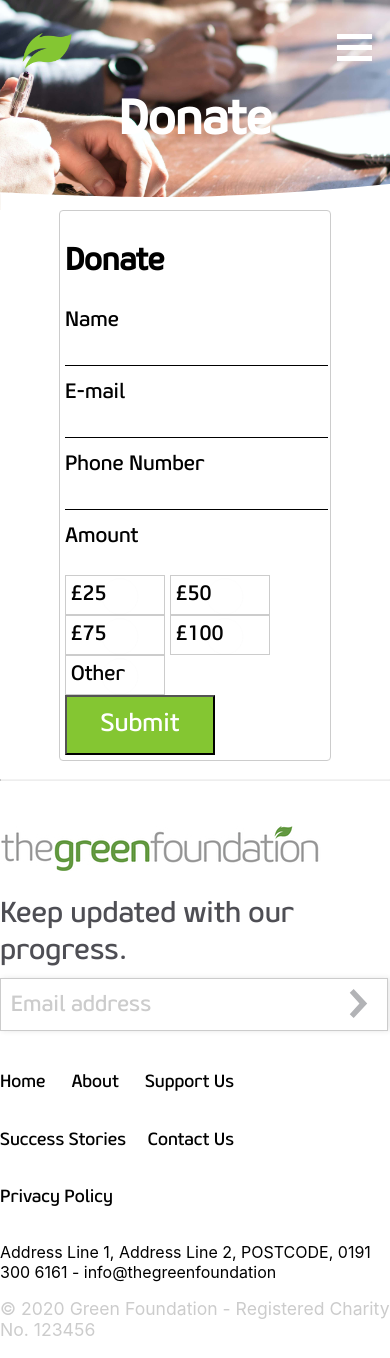
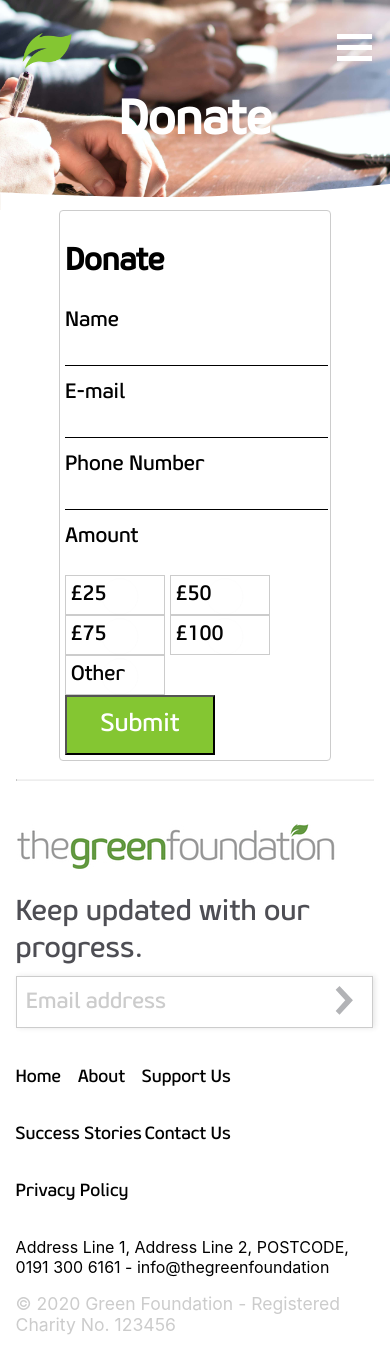
Before and after one commit to yahm23/FrontEndCharitySite, a React (Create React App) app: page /donation in a window 390 px wide. Built offline with nearby package versions, Linux system fonts and the light colour scheme.

Commit message:
bottom banner margin added anbd cards on contact page in mobile view cleaned up; added margins etc

```diff
--- a/src/App.css
+++ b/src/App.css
@@ -496,6 +496,7 @@ input {
   background-color: white;
   /* width: 100%; */
   margin: 0 auto;
+  padding: 0% 4%;
   max-width: 1920px;
 }
 
@@ -751,7 +752,7 @@ div .Bar {
 }
 
 #form.card-mobile {
-  box-shadow: 0 4px 8px 0 rgba(0, 0, 0, 0.2);
+  border: 1px solid #cccccc;
   transition: 0.3s;
   font-family: "Geon", Times, sans-serif;
   width: 100%;
@@ -815,6 +816,7 @@ button#submit {
 .contactDetails-mobile.card {
   flex-direction: column;
   padding: 4%;
+  margin-top: 4%;
 }
 
 .contactPanel {
--- a/src/App.scss
+++ b/src/App.scss
@@ -495,6 +495,7 @@ input{
     background-color: white;
     /* width: 100%; */
     margin: 0 auto;
+    padding: 0% 4%;
     max-width: 1920px;
 }
 
@@ -740,7 +741,7 @@ div .Bar {
 }
 
 #form.card-mobile{
-  box-shadow: 0 4px 8px 0 rgba(0,0,0,0.2);
+  border: 1px solid $off-White;
   transition: 0.3s;
   font-family: $font;
   width: 100%;
@@ -811,6 +812,7 @@ button#submit{
 // @include contactDetails();
   flex-direction: column;
   padding: 4%;
+  margin-top: 4%;
 }
 
 .contactPanel{
```
Also changed, not shown: 1 other file (tests, documents, lock files or other folders).
